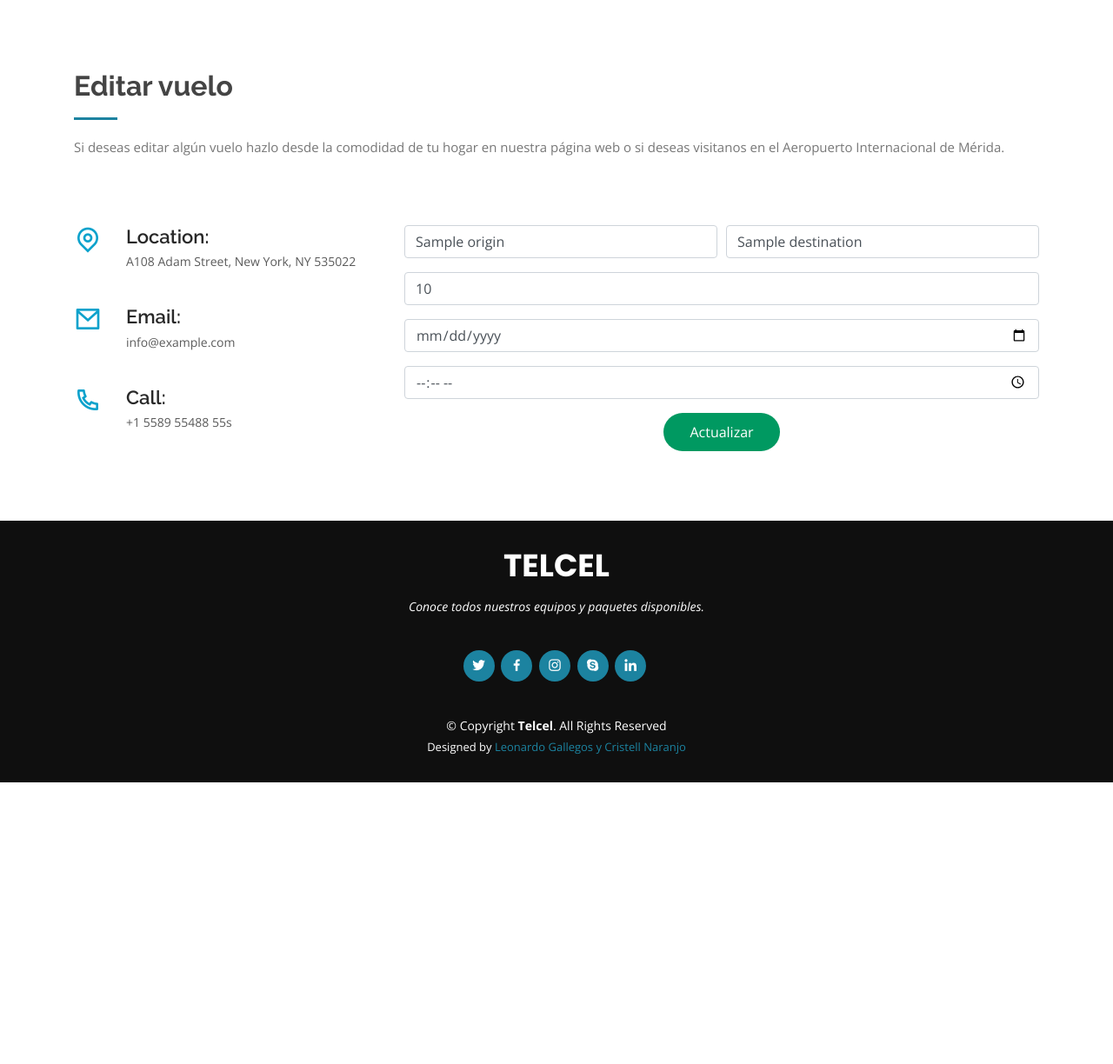
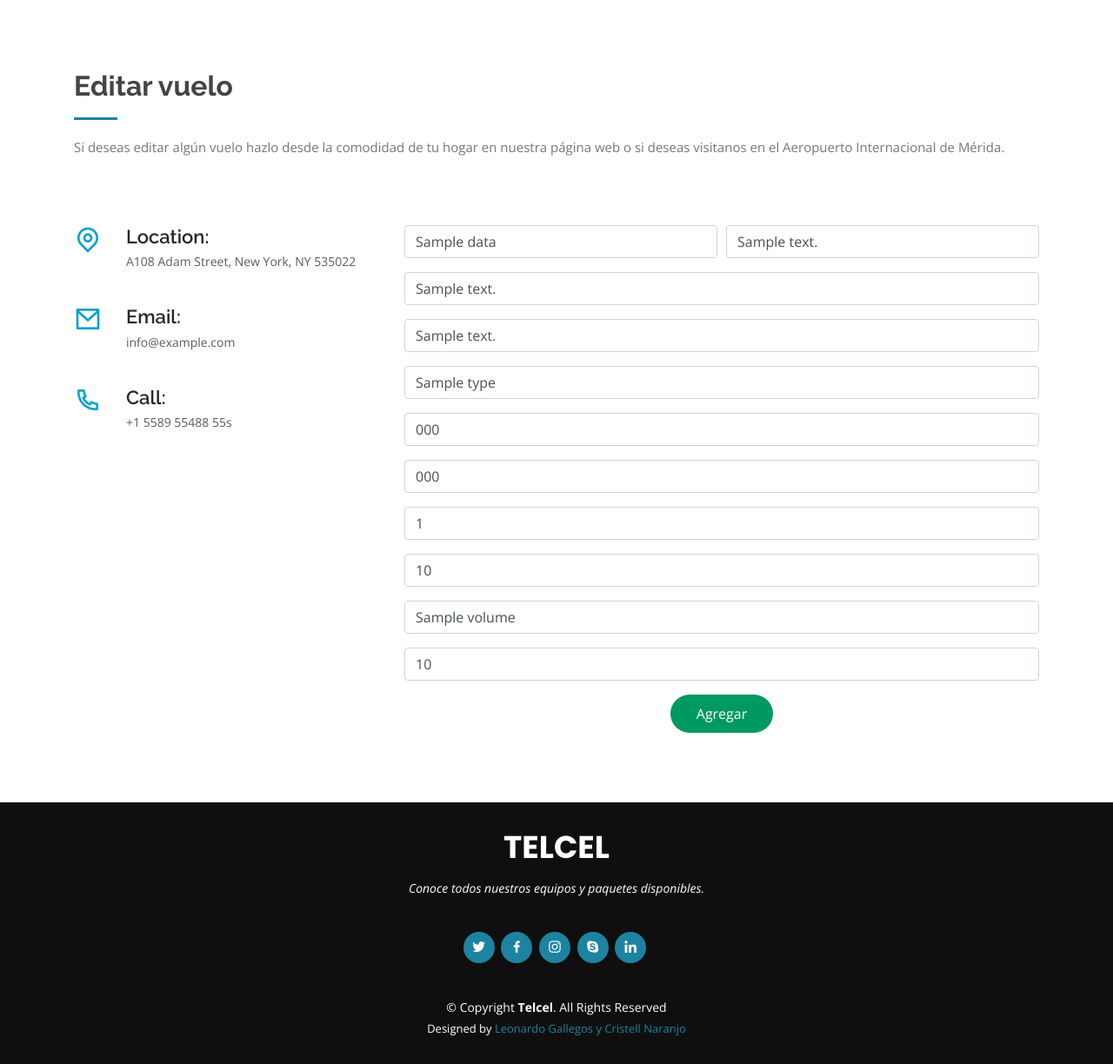
Before and after one commit to cristellnaranjo/Telcel, a Django app: template product/templates/update.html in a window 1280 px wide. Shown: the part 160-1384 px from the top of the page at 87% size. Before the commit the page ends 1060 px from the top, so only its background shows below. Run offline with Django 3.2, Linux system fonts and the light colour scheme; the template is opened without the code that fills it: most values are stand-ins (such as "Sample title", 1, 10 or a date in 2020); some libraries are stand-ins or nearby versions.

Commit message:
Cambios en template get

```diff
--- a/product/templates/add.html
+++ b/product/templates/add.html
@@ -88,6 +88,10 @@
                 <input type="text" class="form-control" name="weight" id="weight" placeholder="weight"  data-msg="Please enter at least 8 chars of subject" required/>
                 <div class="validate"></div>
               </div>
+              <div class="form-group">
+                <input type="text" class="form-control" name="description_picking" id="description_picking" placeholder="Url imagen"  data-msg="Please enter at least 8 chars of subject" required/>
+                <div class="validate"></div>
+              </div>
 
             <div class="text-center"><button type="submit" style="background: #009961;
               border: 0;
--- a/product/templates/update.html
+++ b/product/templates/update.html
@@ -42,35 +42,61 @@
 
         <div class="col-lg-8 mt-5 mt-lg-0">
 
-          <form action="/flightupdate/{{flight.id}}" method="POST" role="form" >
+
+          <form action="/update/{{data.id}}" method="POST" role="form" >
             <div class="form-row">
               <div class="col-md-6 form-group">
-                <input value ="{{flight.origin}}"type="text" name="origin" class="form-control" id="origin" placeholder="Origen" data-msg="Please enter at least 4 chars" required />
+                <input  value ="{{data.name}}" type="text" name="name" class="form-control" id="name" placeholder="Nombre" data-msg="Please enter at least 4 chars" required />
                 <div class="validate"></div>
               </div>
               <div class="col-md-6 form-group">
-                <input value ="{{flight.destination}}" type="text" class="form-control" name="destination" id="destination" placeholder="Destino"  data-msg="Please enter a valid email" required />
+                <input value ="{{data.description}}" type="text" class="form-control" name="description" id="description" placeholder="Descripcion"  data-msg="Please enter a valid email" required />
                 <div class="validate"></div>
               </div>
             </div>
             <div class="form-group">
-              <input value ="{{flight.price}}" type="number" class="form-control" name="price" id="price" placeholder="Precio"  data-msg="Please enter at least 8 chars of subject" required />
+              <input value ="{{data.description_purchase}}" type="text" class="form-control" name="description_purchase" id="description_purchase" placeholder="Descripcion purchase"  data-msg="Please enter at least 8 chars of subject" required />
               <div class="validate"></div>
             </div>
             <div class="form-group">
-                <input value ="{{flight.date}}" type="date" class="form-control" name="date" id="date" placeholder="Fecha"  data-msg="Please enter at least 8 chars of subject" required/>
+              <input value ="{{data.description_sale}}" type="text" class="form-control" name="description_sale" id="description_sale" placeholder="Descripcion sale"  data-msg="Please enter at least 8 chars of subject" required />
+              <div class="validate"></div>
+            </div>
+            <div class="form-group">
+                <input value ="{{data.type}}" type="text" class="form-control" name="type" id="type" placeholder="Tipo"  data-msg="Please enter at least 8 chars of subject" required/>
                 <div class="validate"></div>
               </div>
               <div class="form-group">
-                <input value ="{{flight.time}}" type="time" class="form-control" name="time" id="time" placeholder="Hora"  data-msg="Please enter at least 8 chars of subject" required/>
+                <input value ="{{data.barcode}}" type="number" class="form-control" name="barcode" id="barcode" placeholder="Barcode"  data-msg="Please enter at least 8 chars of subject" required/>
                 <div class="validate"></div>
               </div>
+              <div class="form-group">
+                <input value ="{{data.default_code}}" type="text" class="form-control" name="default_code" id="default_code" placeholder="Default code"  data-msg="Please enter at least 8 chars of subject" required/>
+                <div class="validate"></div>
+              </div>
+              <div class="form-group">
+                <input value ="{{data.categ_id}}" type="text" class="form-control" name="categ_id" id="categ_id" placeholder="ID categoria"  data-msg="Please enter at least 8 chars of subject" required/>
+                <div class="validate"></div>
+              </div>
+              <div class="form-group">
+                <input value ="{{data.list_price}}" type="text" class="form-control" name="list_price" id="list_price" placeholder="Precio"  data-msg="Please enter at least 8 chars of subject" required/>
+                <div class="validate"></div>
+              </div>
+              <div class="form-group">
+                <input value ="{{data.volume}}" type="text" class="form-control" name="volume" id="volume" placeholder="Volumen"  data-msg="Please enter at least 8 chars of subject" required/>
+                <div class="validate"></div>
+              </div>
+              <div class="form-group">
+                <input value ="{{data.weight}}" type="text" class="form-control" name="weight" id="weight" placeholder="weight"  data-msg="Please enter at least 8 chars of subject" required/>
+                <div class="validate"></div>
+              </div>
+
             <div class="text-center"><button type="submit" style="background: #009961;
               border: 0;
               padding: 10px 30px;
               color: #fff;
               transition: 0.4s;
-              border-radius: 50px">Actualizar</button></div>
+              border-radius: 50px">Agregar</button></div>
           </form>
 
         </div>
--- a/product/urls.py
+++ b/product/urls.py
@@ -6,7 +6,7 @@
     path('products', viewproducts, name="products"),
     path('create', createProduct, name="create"),
     path('delete/<int:id>', deleteProduct, name="delete"),
-    path('uptate', updateProduct, name="update"),
+    path('update', updateProduct, name="update"),
     path('create/cvs', AddProductsCSV, name="addcvs"),
     path('get/<int:id>',viewproduct ,name='product'),
 ]
--- a/product/views.py
+++ b/product/views.py
@@ -61,7 +61,9 @@
     {'fields': []}
 )
 
-    data = products
+    data = {
+        "products":products
+    }
 
 
     # return HttpResponse(data['products'])
```
Also changed, not shown: product/templates/get.html (+32 -31 lines).
